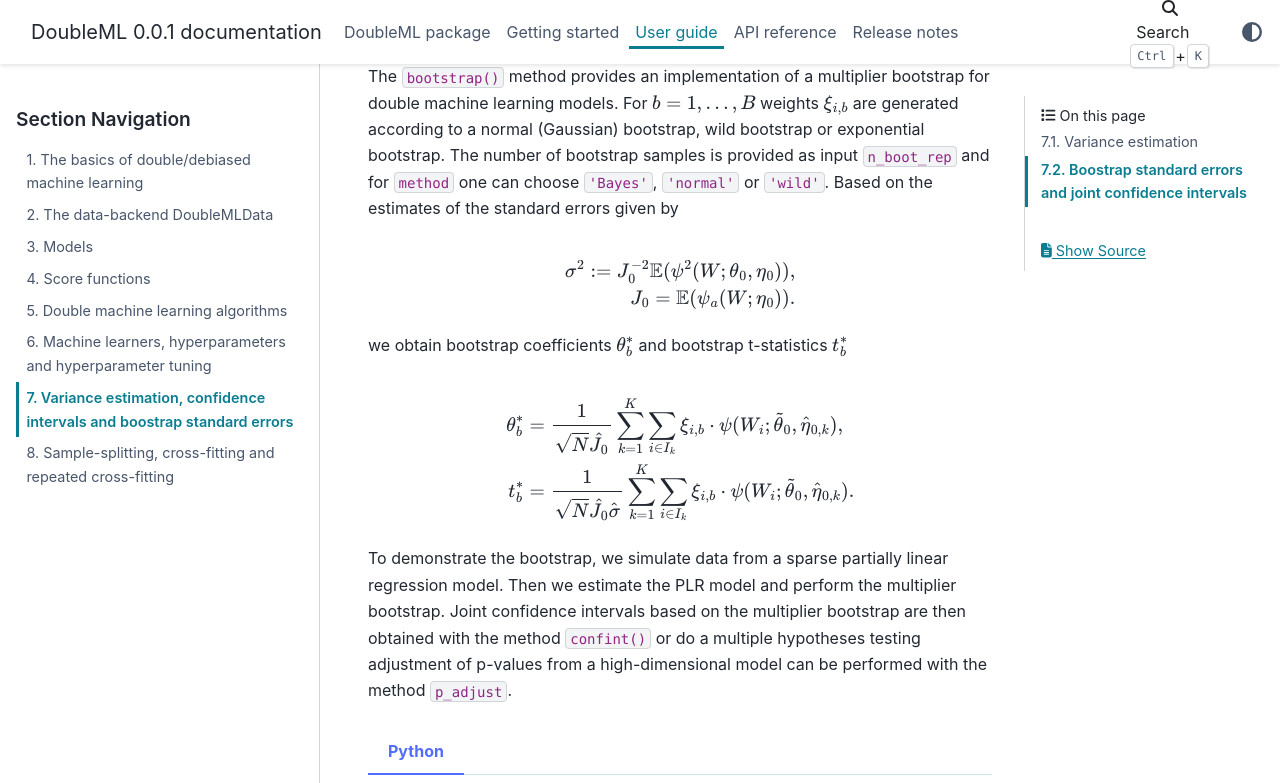
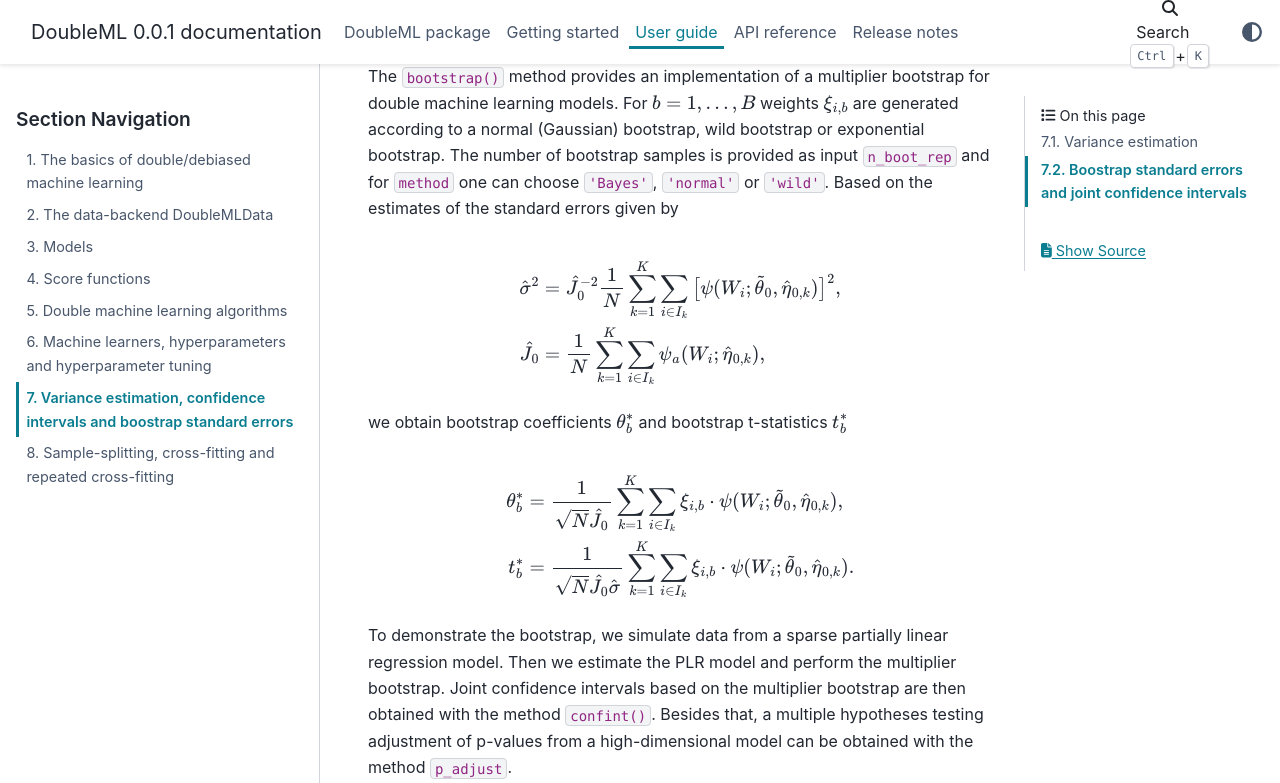
Before and after one commit to DoubleML/doubleml-docs, a Sphinx documentation site: the page built from doc/guide/se_confint.rst, in a window 1280 px wide and 900 px high, scrolled down 2615 px, cut to the strip 0-783 px from the top of the window. Built offline with Sphinx 7.4.7 and the PyData theme 0.15.4, drawn with Linux system fonts in a browser that asks for light colours; pages that are not in the unit, such as notebooks, are missing from menus.

Commit message:
updated and extended some formulations in the user guide about boostrap, etc

```diff
--- a/doc/guide/se_confint.rst
+++ b/doc/guide/se_confint.rst
@@ -161,9 +161,9 @@ Based on the estimates of the standard errors given by
 
 .. math::
 
-    \sigma^2 := J_0^{-2} \mathbb{E}(\psi^2(W; \theta_0, \eta_0)),
+    \hat{\sigma}^2 &= \hat{J}_0^{-2} \frac{1}{N} \sum_{k=1}^{K} \sum_{i \in I_k} \big[\psi(W_i; \tilde{\theta}_0, \hat{\eta}_{0,k})\big]^2,
 
-    J_0 = \mathbb{E}(\psi_a(W; \eta_0)).
+    \hat{J}_0 &= \frac{1}{N} \sum_{k=1}^{K} \sum_{i \in I_k} \psi_a(W_i; \hat{\eta}_{0,k}),
 
 we obtain bootstrap coefficients :math:`\theta^*_b` and bootstrap t-statistics :math:`t^*_b`
 
@@ -176,9 +176,9 @@ we obtain bootstrap coefficients :math:`\theta^*_b` and bootstrap t-statistics :
 
 To demonstrate the bootstrap, we simulate data from a sparse partially linear regression model.
 Then we estimate the PLR model and perform the multiplier bootstrap.
-Joint confidence intervals based on the multiplier bootstrap are then obtained with the method ``confint()``
-or do a multiple hypotheses testing adjustment of p-values from a high-dimensional model can be performed with the
-method ``p_adjust``.
+Joint confidence intervals based on the multiplier bootstrap are then obtained with the method ``confint()``.
+Besides that, a multiple hypotheses testing adjustment of p-values from a high-dimensional model can be obtained with
+the method ``p_adjust``.
 
 .. tabbed:: Python
 
```
